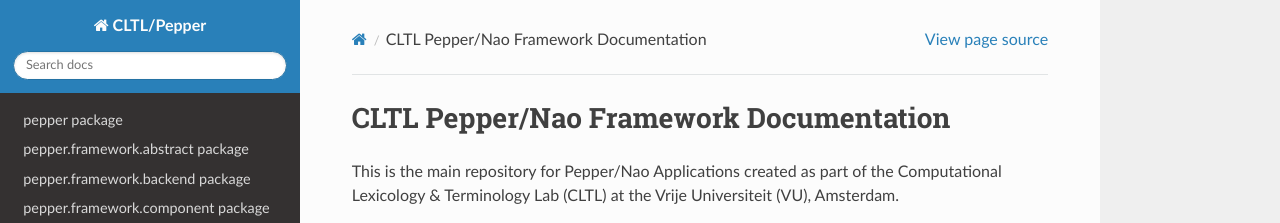
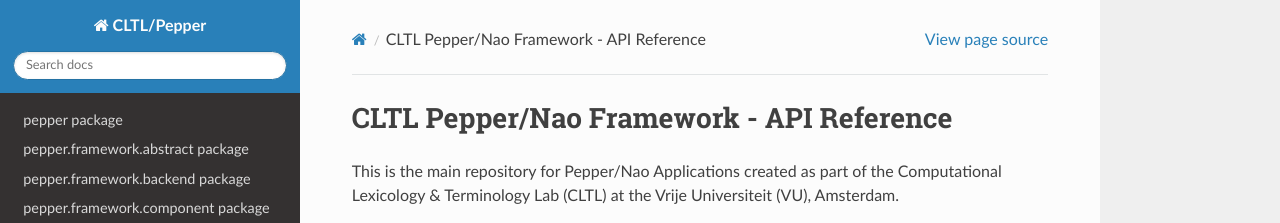
Before and after one commit to cltl/pepper, a Sphinx documentation site: the page built from docs/source/index.rst, in a window 1280 px wide and 900 px high. Shown: the top 223 px of the window. Built offline with Sphinx 7.4.7 and the Read the Docs theme 2.0.0, drawn with Linux system fonts in a browser that asks for light colours.

Commit message:
update docs

```diff
--- a/docs/source/index.rst
+++ b/docs/source/index.rst
@@ -1,5 +1,5 @@
-CLTL Pepper/Nao Framework Documentation
-=======================================
+CLTL Pepper/Nao Framework - API Reference
+=========================================
 
 This is the main repository for Pepper/Nao Applications created as part of the
 Computational Lexicology & Terminology Lab (CLTL) at the Vrije Universiteit (VU), Amsterdam.
```
Also changed, not shown: 9 other files.
